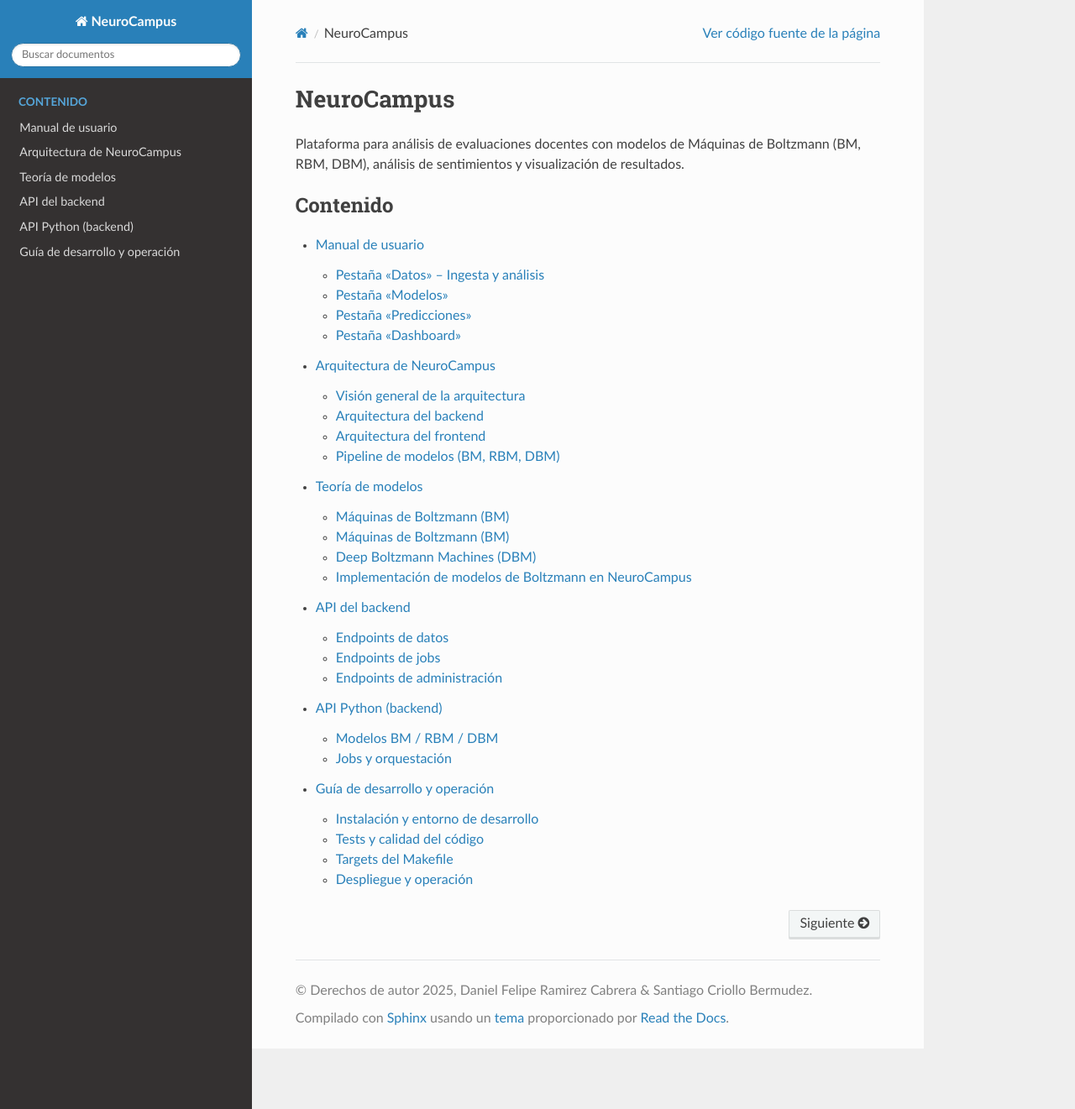
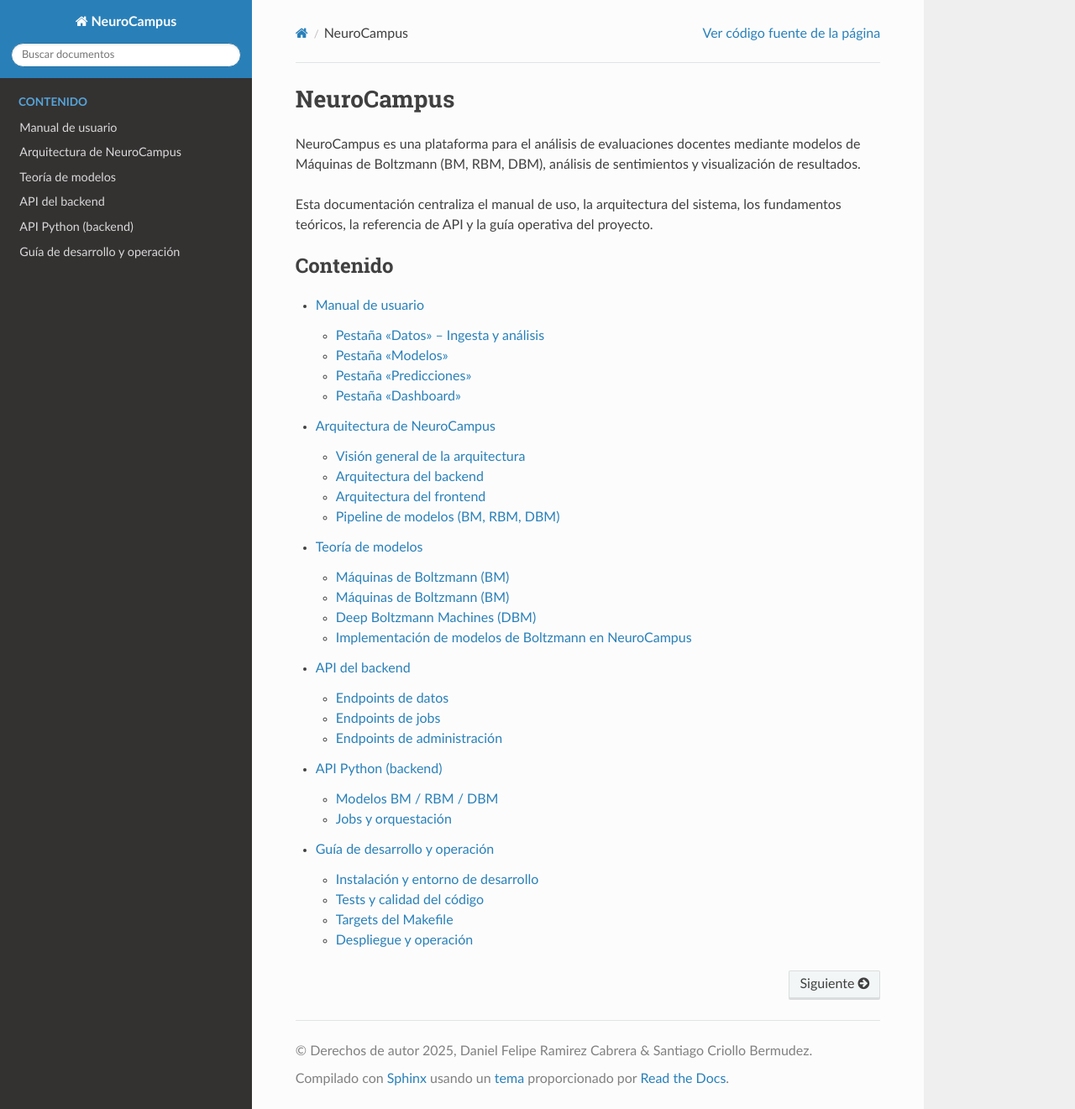
Before and after one commit to boltzmannmachine/NeuroCampus, a Sphinx documentation site: the page built from docs/source/index.md, in a window 1280 px wide and 1321 px high. Shown: the whole window at 84% size. Built offline with Sphinx 7.4.7 and the Read the Docs theme 3.1.0, drawn with Linux system fonts in a browser that asks for light colours.

Commit message:
docs(sphinx): corrige índice principal y cierra toctree

````diff
--- a/docs/source/index.md
+++ b/docs/source/index.md
@@ -1,7 +1,11 @@
 # NeuroCampus
 
-Plataforma para análisis de evaluaciones docentes con modelos de Máquinas de Boltzmann
-(BM, RBM, DBM), análisis de sentimientos y visualización de resultados.
+NeuroCampus es una plataforma para el análisis de evaluaciones docentes mediante
+modelos de Máquinas de Boltzmann (BM, RBM, DBM), análisis de sentimientos y
+visualización de resultados.
+
+Esta documentación centraliza el manual de uso, la arquitectura del sistema,
+los fundamentos teóricos, la referencia de API y la guía operativa del proyecto.
 
 ```{toctree}
 :maxdepth: 2
````
